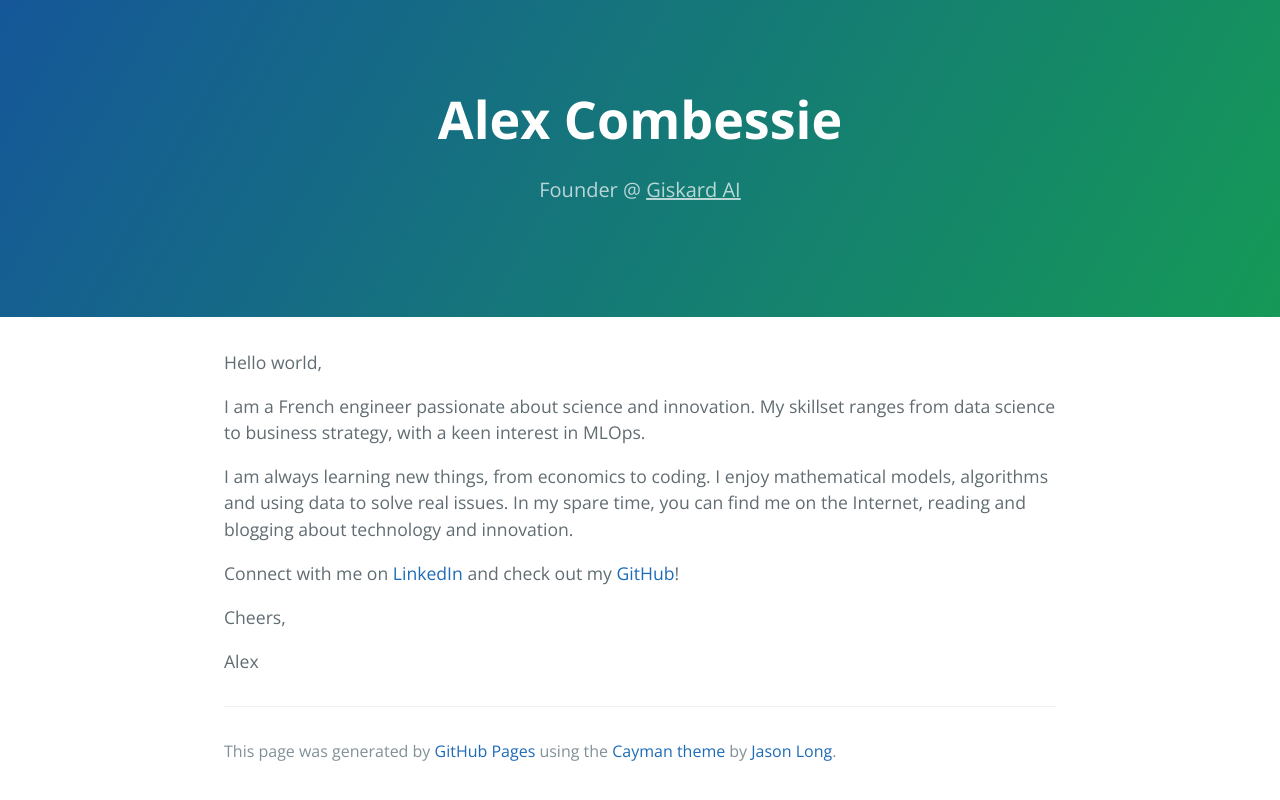
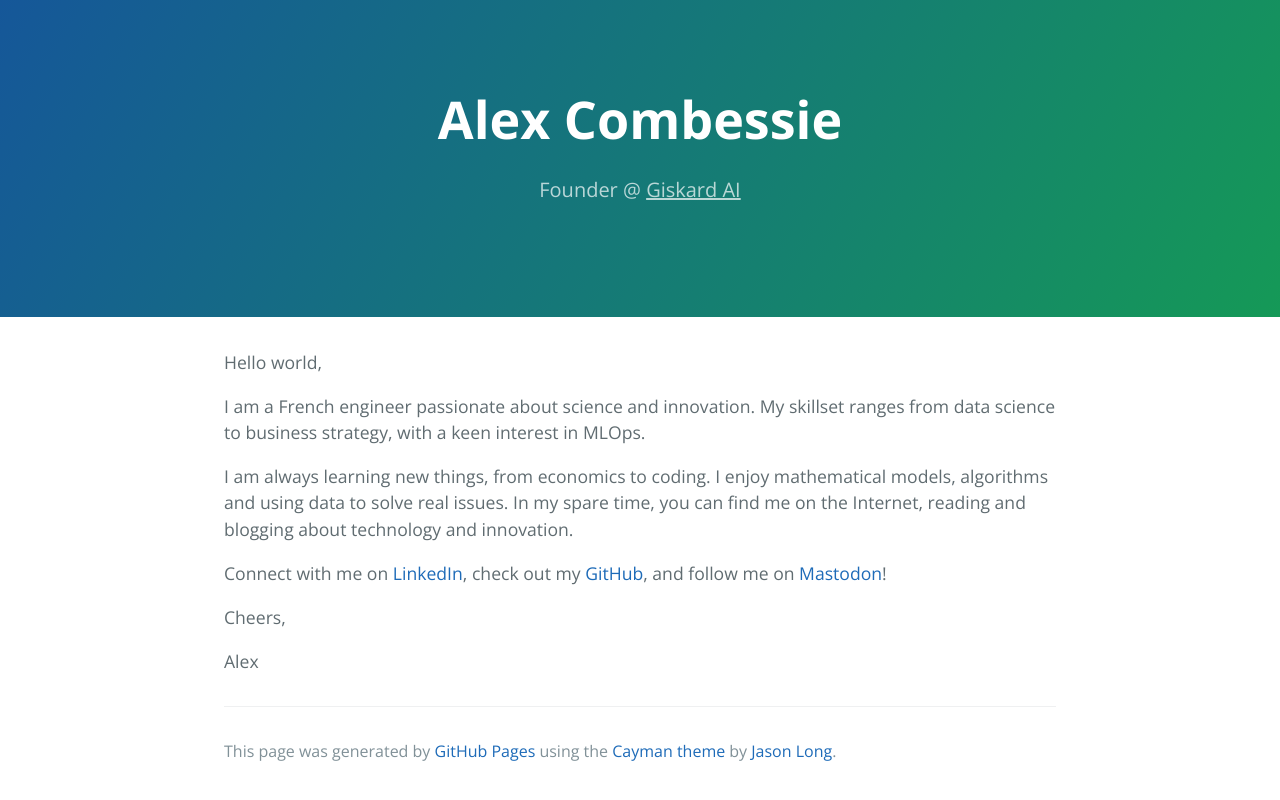
Before and after one commit to alexcombessie/alexcombessie.github.io, a Jekyll site: the page index.html, which Jekyll copies as it is, in a window 1280 px wide. Shown: the top 800 px of the page. Built offline with Jekyll 4.4.1, drawn with Linux system fonts in a browser that asks for light colours.

Commit message:
Add Mastodon

```diff
--- a/index.html
+++ b/index.html
@@ -23,7 +23,7 @@
 <p>I am always learning new things, from economics to coding. I enjoy mathematical models, algorithms and using data to solve real issues. In my spare time, you can find me on the Internet, reading and blogging about technology and innovation.</p>
 
 
-<p>Connect with me on <a href="https://fr.linkedin.com/in/alexcbs">LinkedIn</a> and check out my <a href="https://github.com/alexcombessie">GitHub</a>!</p>
+<p>Connect with me on <a href="https://fr.linkedin.com/in/alexcbs">LinkedIn</a>, check out my <a href="https://github.com/alexcombessie">GitHub</a>, and follow me on <a rel="me" href="https://mastodon.social/@alex_combessie">Mastodon</a>!</p>
       <p>Cheers,</p>
       <p>Alex</p>
 
@@ -33,7 +33,5 @@
       </footer>
 
     </section>
-
-
   </body>
 </html>
```
